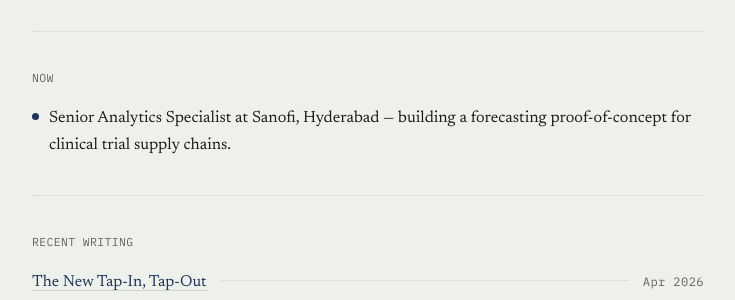
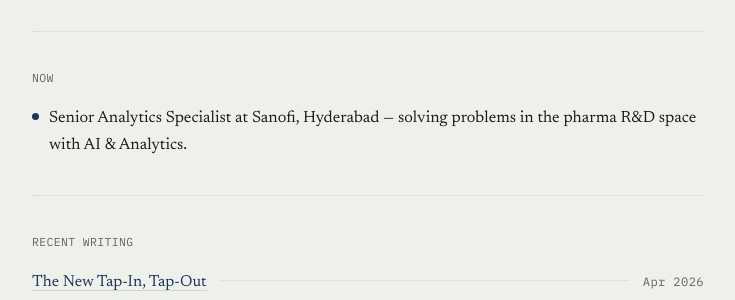
Before and after one commit to shibaprasadb/shibaprasadb.github.io, a Jekyll site: the page built from index.html, in a window 1280 px wide. Shown: the part 427-727 px from the top of the page, without its empty margins (272-1007 px from the left). Built offline with Jekyll 4.4.1, drawn with Linux system fonts in a browser that asks for light colours.

Commit message:
Update job description in index.html

```diff
--- a/index.html
+++ b/index.html
@@ -14,7 +14,7 @@ description: "Product & strategic analytics. Decision intelligence."
 
   <section id="now">
     <span class="label">Now</span>
-    <p class="now-line"><span class="dot" aria-hidden="true"></span> Senior Analytics Specialist at Sanofi, Hyderabad — building a forecasting proof-of-concept for clinical trial supply chains.</p>
+    <p class="now-line"><span class="dot" aria-hidden="true"></span> Senior Analytics Specialist at Sanofi, Hyderabad — solving problems in the pharma R&D space with AI & Analytics.</p>
   </section>
 
   <hr class="rule">
```
